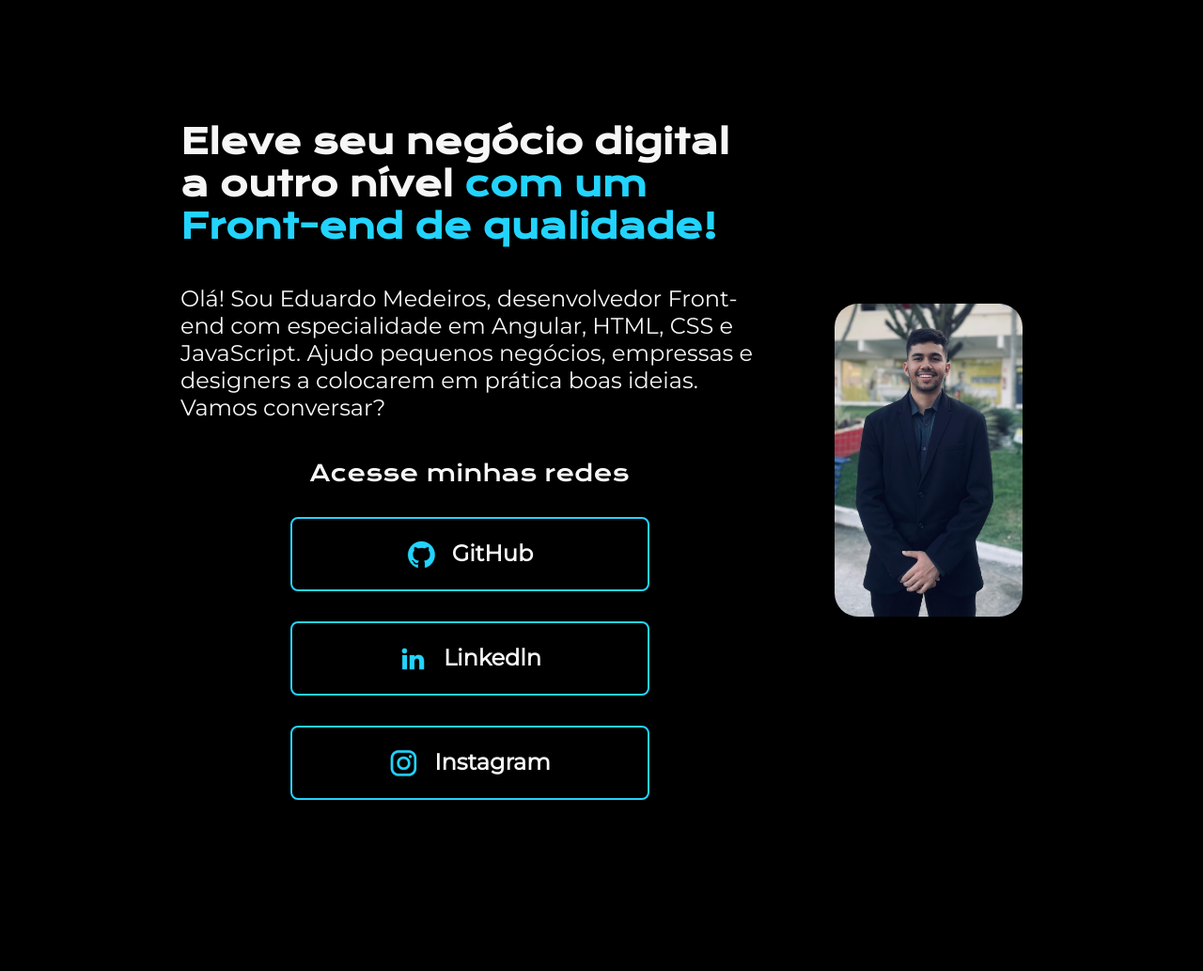
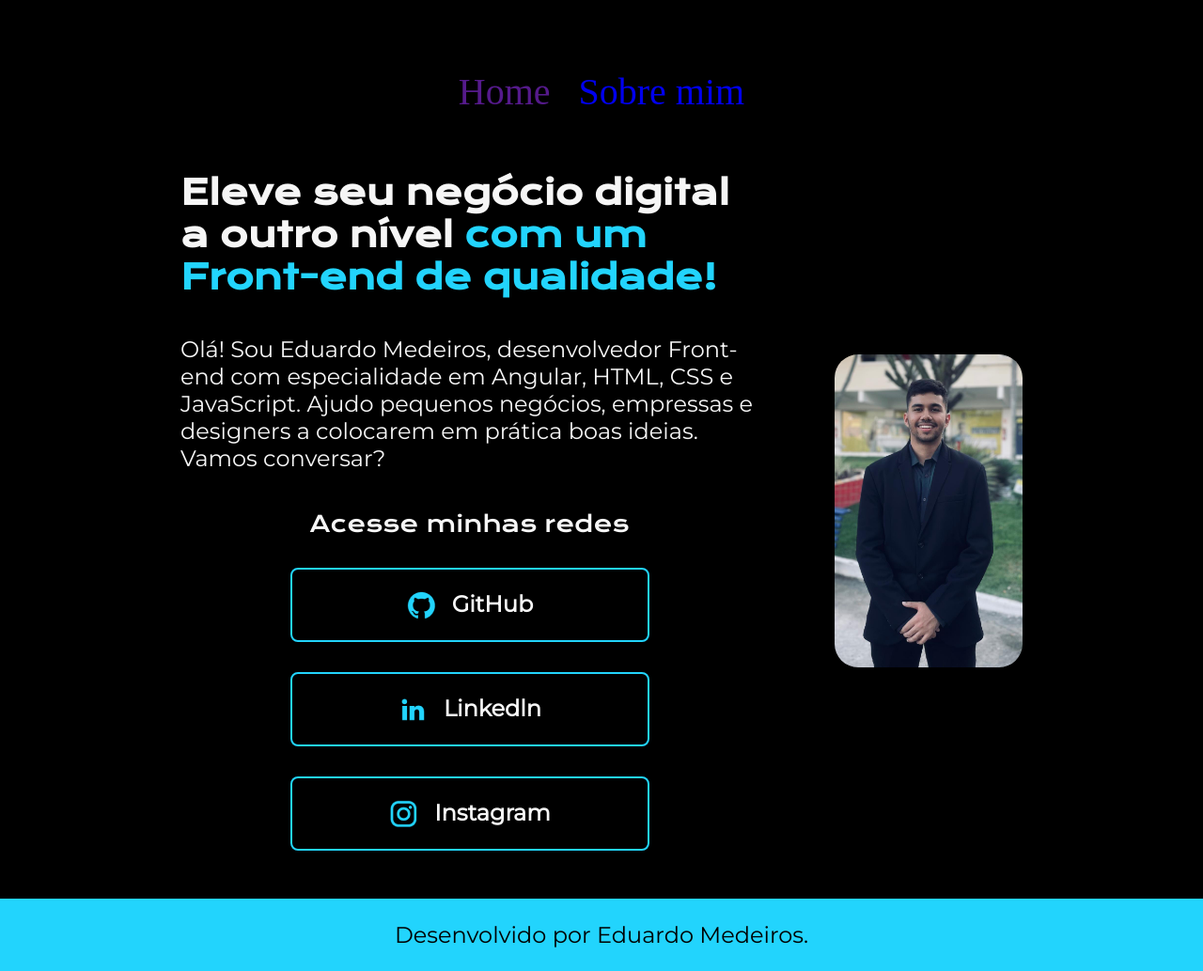
Before and after one commit to EduardoMedeiros2003/Portf-lio-Eduardo-Medeiros, a plain HTML site: page index.html in a window 1280 px wide. Shown: the whole page at 94% size. Before the commit the page ends 928 px from the top, so only its background shows below. Drawn offline with nearby package versions, Linux system fonts and the light colour scheme.

Commit message:
adição do Sobre mim
adição do Sobre mim, ainda esta faltando poucos detalhes

```diff
--- a/index.html
+++ b/index.html
@@ -8,7 +8,12 @@
     <link rel="stylesheet" href="style.css">
 </head>
 <body>
-    <header></header>
+    <header class="cabecalho">
+        <nav class="cabecalho__menu">
+            <a class="cabecalho__menu__link" href="">Home</a>
+            <a class="cabecalho__menu__link" href="sobre.html">Sobre mim</a>
+        </nav>
+    </header>
         <main class="apresentacao">
         <section class="apresentacao__conteudo">
             <h1 class="apresentacao__conteudo__titulo">Eleve seu negócio digital a outro nível <strong class="titulo-destaque"> com um Front-end de qualidade!</strong></h1>
@@ -32,6 +37,8 @@
     <img src="./assets/eduardoumbelino.jpg.jpeg" alt="foto do programador" class="foto_programador">
 
 </main>
-    <footer></footer>
+    <footer class="rodape">
+        <p>Desenvolvido por Eduardo Medeiros.</p>
+    </footer>
 </body>
 </html>
--- a/style.css
+++ b/style.css
@@ -5,7 +5,6 @@
 }
 
 body {
-    height: 100vh;
     box-sizing: border-box;
     background-color: #000000;
     color: #F6F6F6;
@@ -13,7 +12,7 @@ body {
 
 
 .apresentacao{
-    margin: 10% 15%;
+    padding: 4% 15%;
     display: flex;
     align-items: center;
     justify-content: center;
@@ -78,3 +77,30 @@ body {
 .apresentacao__links__link:hover{
     background-color: #272727;
 }
+
+.rodape{
+    color: #000000;
+    background-color: #22d4fd;
+    padding: 24px;
+    text-align: center;
+    font-family: 'Montserrat', sans-serif;
+    font-size: 24px;
+    font-weight: 400;
+}
+
+.cabecalho__menu {
+    display: flex;
+    justify-content: center;
+    align-items: center;
+    margin-top: 4rem;
+}
+
+.cabecalho__menu__link {
+    padding: 10px 15px ;
+    text-decoration: none;
+    font-size: 40px;
+}
+
+.cabecalho__menu__link:hover {
+   transform: scale(1.08);
+}
```
Also changed, not shown: sobre.html (added, +24 -0 lines).
